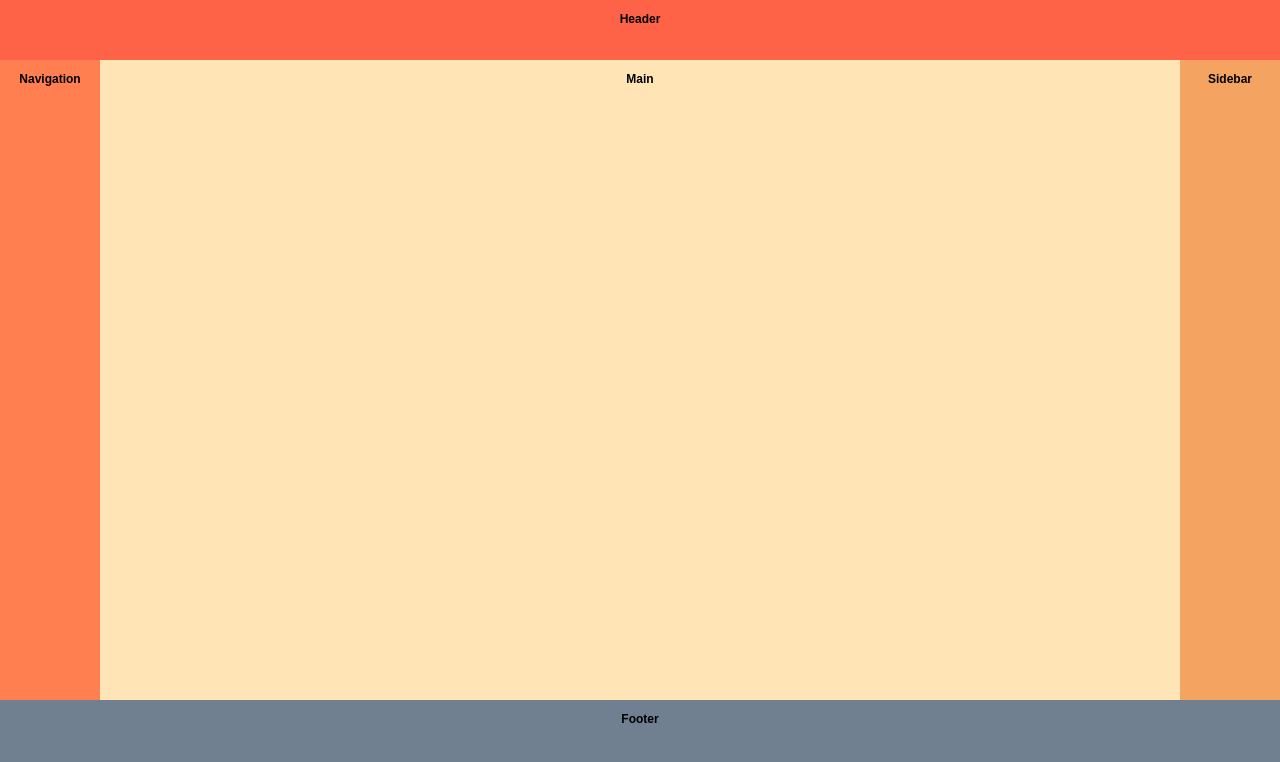
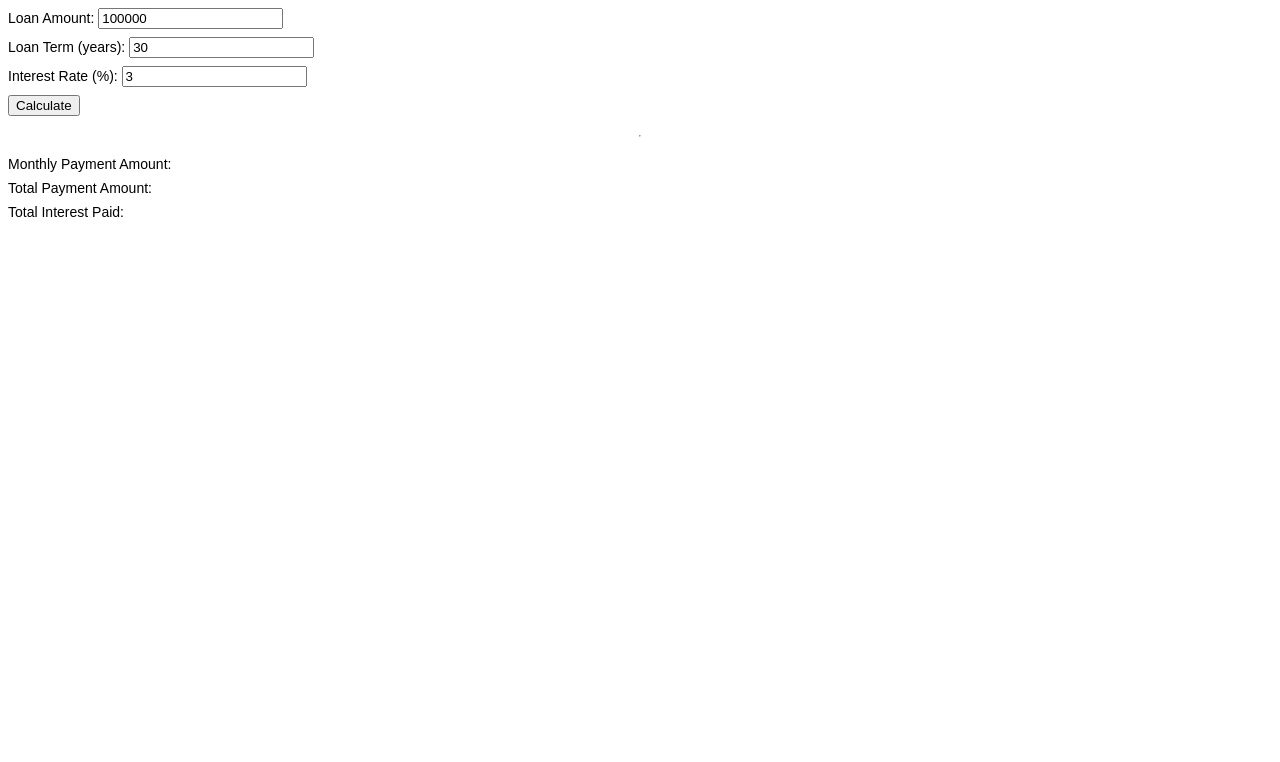
Before and after one commit to leanhduy/react-learning, a React (Vite) app: page / in a window 1280 px wide. Shown: the top 762 px of the page. Built offline with nearby package versions, Linux system fonts and the light colour scheme.

Commit message:
Add `Mortgage calculator` challenge

```diff
--- a/src/01-holy-grail/HolyGrail.jsx
+++ b/src/01-holy-grail/HolyGrail.jsx
@@ -4,7 +4,7 @@ const HolyGrail = () => {
   return (
     <>
       <header>Header</header>
-      <div className="content">
+      <div>
         <nav>Navigation</nav>
         <main>Main</main>
         <aside>Sidebar</aside>
--- a/src/01-holy-grail/styles.css
+++ b/src/01-holy-grail/styles.css
@@ -3,13 +3,6 @@ body {
   font-size: 12px;
   font-weight: bold;
   margin: 0;
-  min-height: 100vh;
-}
-
-#root {
-  display: flex;
-  flex-direction: column;
-  min-height: 100vh;
 }
 
 * {
@@ -22,36 +15,24 @@ main,
 aside,
 footer {
   padding: 12px;
-  text-align: center;
 }
 
 header {
   background-color: tomato;
-  height: 60px;
-}
-
-.content {
-  display: flex;
-  flex-grow: 1;
 }
 
 nav {
   background-color: coral;
-  flex-shrink: 0;
-  width: 100px;
 }
 
 main {
   background-color: moccasin;
-  flex-grow: 1;
 }
 
 aside {
   background-color: sandybrown;
-  width: 100px;
 }
 
 footer {
   background-color: slategray;
-  height: 100px;
 }
--- /dev/null
+++ b/src/02-mortgage-calculator/MortgageCalc.jsx
@@ -0,0 +1,7 @@
+import "./styles.css";
+
+const MortgageCalc = () => {
+  return;
+};
+
+export default MortgageCalc;
--- /dev/null
+++ b/src/02-mortgage-calculator/solution/MortgageCalc.jsx
@@ -0,0 +1,101 @@
+import { useState } from "react";
+import "./styles.css";
+
+const MortgageCalcSolution = () => {
+  const [monthlyPayment, setMonthlyPayment] = useState("");
+  const [totalPayment, setTotalPayment] = useState("");
+  const [totalInterest, setTotalInterest] = useState("");
+
+  function onSubmit(event) {
+    event.preventDefault(); // Prevent page reload on form submission.
+
+    const data = new FormData(event.target);
+
+    // Get and convert input values.
+    const loanAmount = parseFloat(data.get("loan-amount"));
+    const monthlyInterestRate =
+      parseFloat(data.get("interest-rate")) / 100 / 12;
+    const loanTermInMonths = parseFloat(data.get("loan-term")) * 12;
+
+    // Calculate monthly mortgage payment.
+    const monthlyPaymentAmount =
+      (loanAmount * monthlyInterestRate) /
+      (1 - 1 / Math.pow(1 + monthlyInterestRate, loanTermInMonths));
+    const totalPayment = monthlyPaymentAmount * loanTermInMonths;
+
+    const currencyFormatter = new Intl.NumberFormat("en-US", {
+      style: "currency",
+      currency: "USD",
+    });
+
+    // Display monthly payment amount.
+    setMonthlyPayment(currencyFormatter.format(monthlyPaymentAmount));
+
+    // Display total payment amount.
+    setTotalPayment(currencyFormatter.format(totalPayment));
+
+    // Display total interest amount.
+    setTotalInterest(currencyFormatter.format(totalPayment - loanAmount));
+  }
+
+  return (
+    <div className="mortgage-calculator">
+      <form className="mortgage-calculator-form" onSubmit={onSubmit}>
+        <div>
+          <label>
+            Loan Amount:{" "}
+            <input
+              type="number"
+              name="loan-amount"
+              defaultValue="100000"
+              min="1"
+              required
+            />
+          </label>
+        </div>
+        <div>
+          <label>
+            Loan Term (years):{" "}
+            <input
+              type="number"
+              name="loan-term"
+              defaultValue="30"
+              min="1"
+              required
+            />
+          </label>
+        </div>
+        <div>
+          <label>
+            Interest Rate (%):{" "}
+            <input
+              type="number"
+              name="interest-rate"
+              defaultValue="3"
+              step="0.01"
+              min="0.01"
+              required
+            />
+          </label>
+        </div>
+        <div>
+          <button type="submit">Calculate</button>
+        </div>
+      </form>
+      <hr />
+      <div aria-live="polite" className="mortgage-calculator-results">
+        <div>
+          Monthly Payment Amount: <strong>{monthlyPayment}</strong>
+        </div>
+        <div>
+          Total Payment Amount: <strong>{totalPayment}</strong>
+        </div>
+        <div>
+          Total Interest Paid: <strong>{totalInterest}</strong>
+        </div>
+      </div>
+    </div>
+  );
+};
+
+export default MortgageCalcSolution;
--- /dev/null
+++ b/src/02-mortgage-calculator/solution/styles.css
@@ -0,0 +1,22 @@
+body {
+  font-family: sans-serif;
+}
+
+.mortgage-calculator {
+  display: flex;
+  flex-direction: column;
+  font-size: 14px;
+  gap: 12px;
+}
+
+.mortgage-calculator-form {
+  display: flex;
+  flex-direction: column;
+  gap: 8px;
+}
+
+.mortgage-calculator-results {
+  display: flex;
+  flex-direction: column;
+  gap: 8px;
+}
--- /dev/null
+++ b/src/02-mortgage-calculator/styles.css
@@ -0,0 +1,3 @@
+body {
+  font-family: sans-serif;
+}
--- a/src/App.jsx
+++ b/src/App.jsx
@@ -1,9 +1,9 @@
-import HolyGrail from "./01-holy-grail/HolyGrail";
+import MortgageCalcSolution from "./02-mortgage-calculator/solution/MortgageCalc";
 
 function App() {
   return (
     <>
-      <HolyGrail />
+      <MortgageCalcSolution />
     </>
   );
 }
```
Also changed, not shown: src/02-mortgage-calculator/challenge.md (added, +71 -0 lines), src/02-mortgage-calculator/solution/solution.md (added, +51 -0 lines), src/01-holy-grail/challenge.md (renamed from src/01-holy-grail/description.md).
